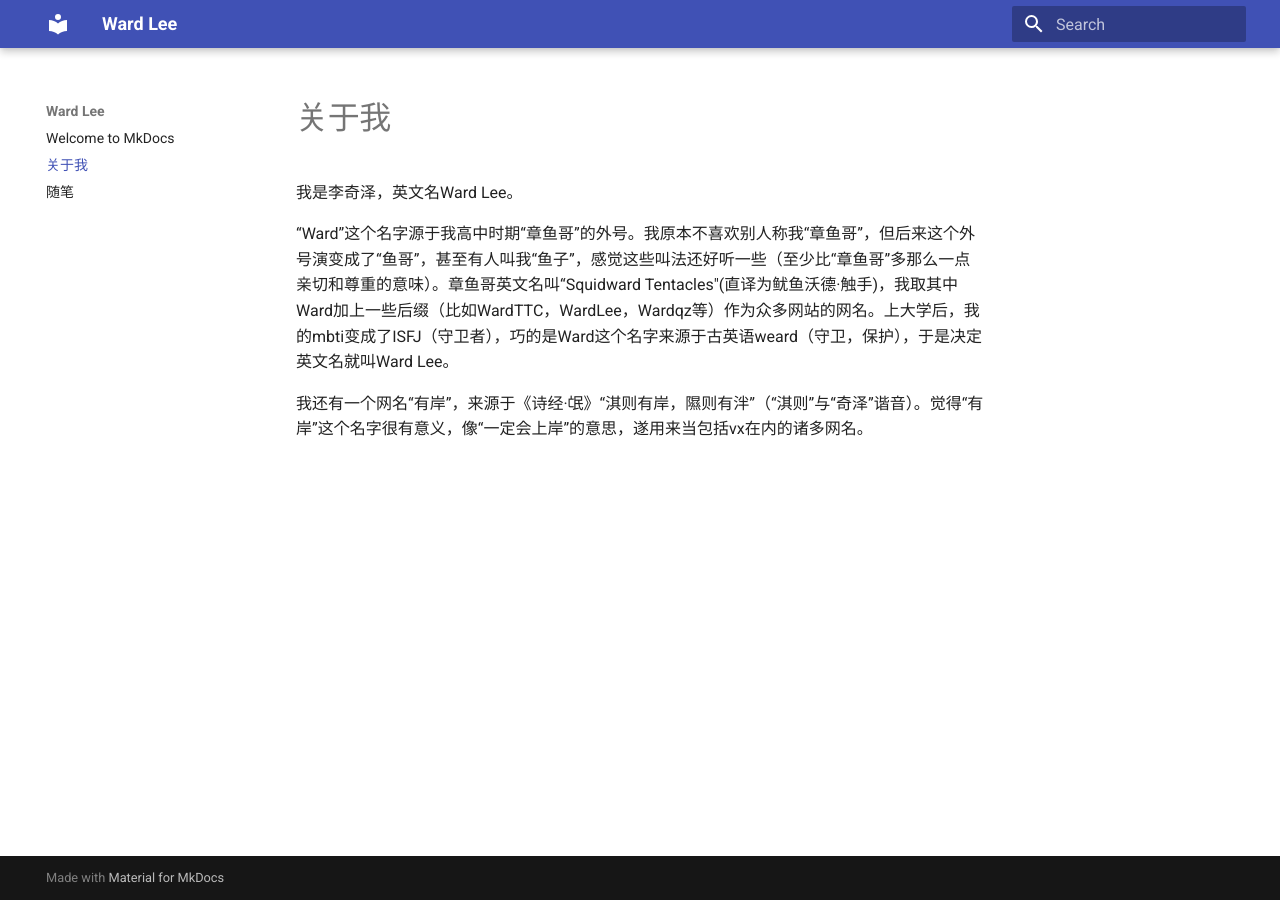
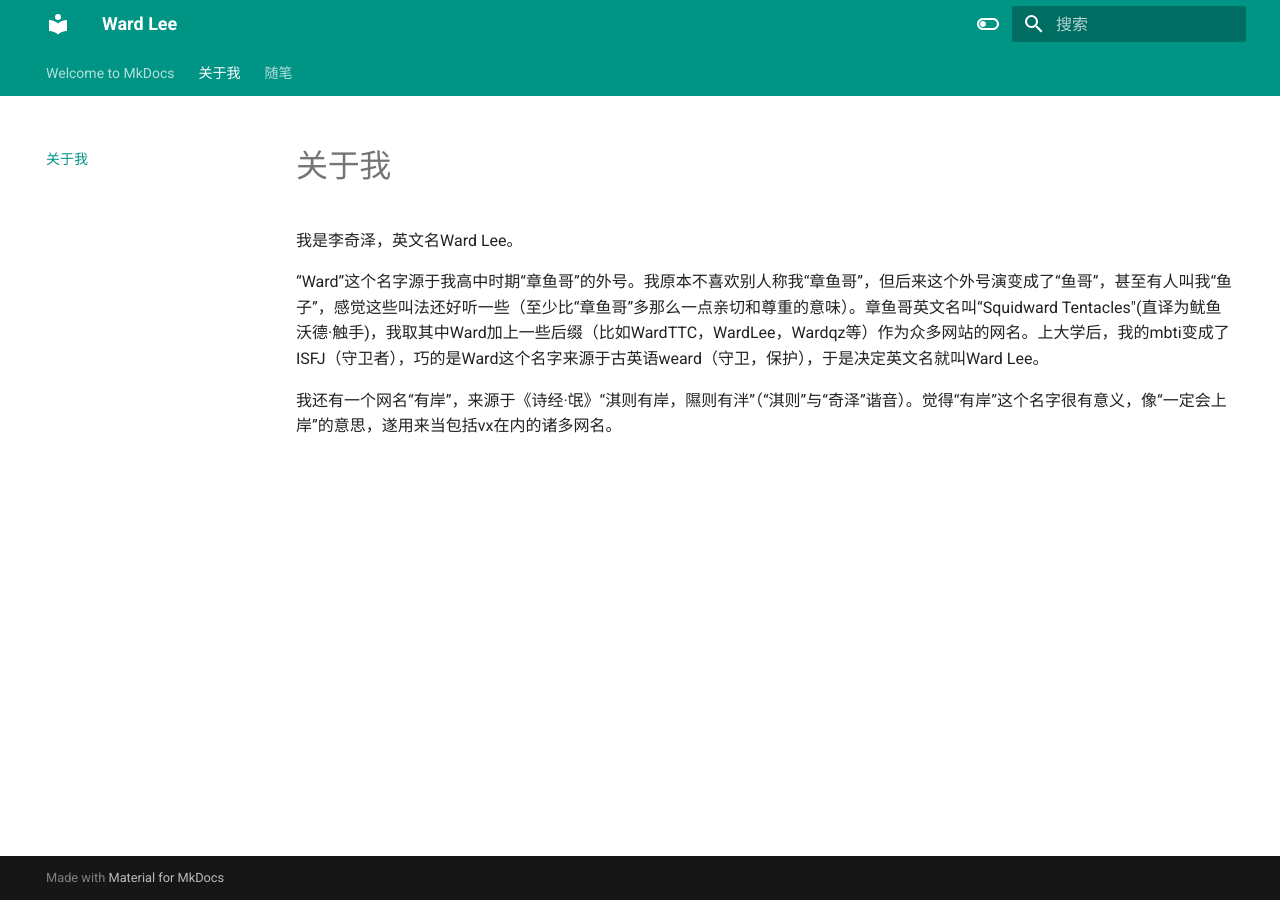
Before and after one commit to Wardqz/Ward, an MkDocs documentation site: the page built from docs/我.md, in a window 1280 px wide. Built offline with MkDocs 1.6.1 and Material for MkDocs 9.7.7, drawn with Linux system fonts in a browser that asks for light colours.

Commit message:
$Adding initial documentation files

```diff
--- a/mkdocs.yml
+++ b/mkdocs.yml
@@ -1,3 +1,27 @@
 site_name: Ward Lee
 theme:
   name: material
+  features:
+    - navigation.tabs
+    - navigation.sections
+    - toc.integrate
+    - navigation.top
+    - search.suggest
+    - search.highlight
+    - content.tabs.link
+    - content.code.annotation
+    - content.code.copy
+  language: zh
+  palette:
+    - scheme: default
+      toggle:
+        icon: material/toggle-switch-off-outline
+        name: 转到夜间模式
+      primary: teal
+      accent: purple
+    - scheme: slate
+      toggle:
+        icon: material/toggle-switch
+        name: 转到日间模式
+      primary: teal
+      accent: lime
```
Also changed, not shown: docs/随笔.md (+17 -0 lines).
